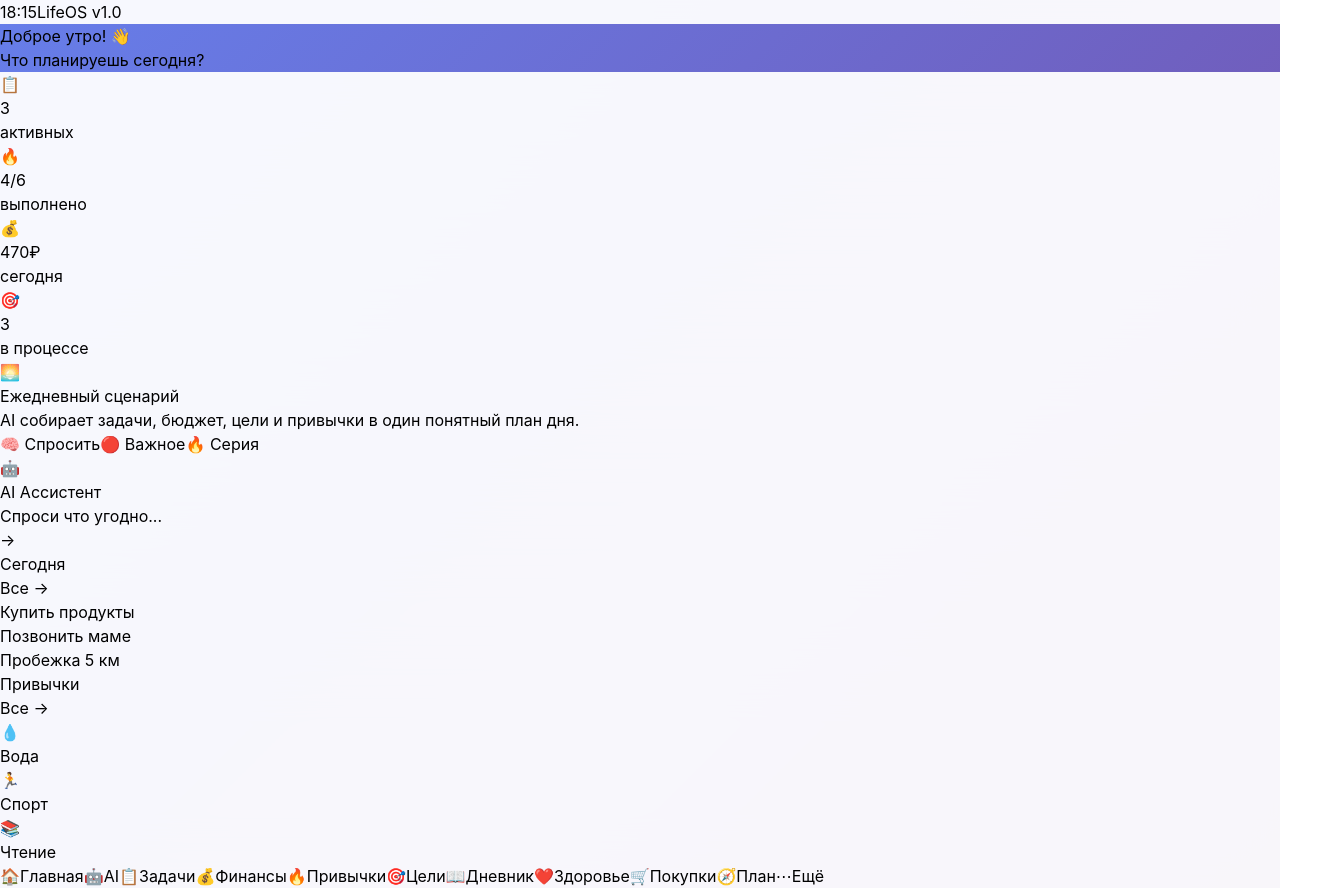
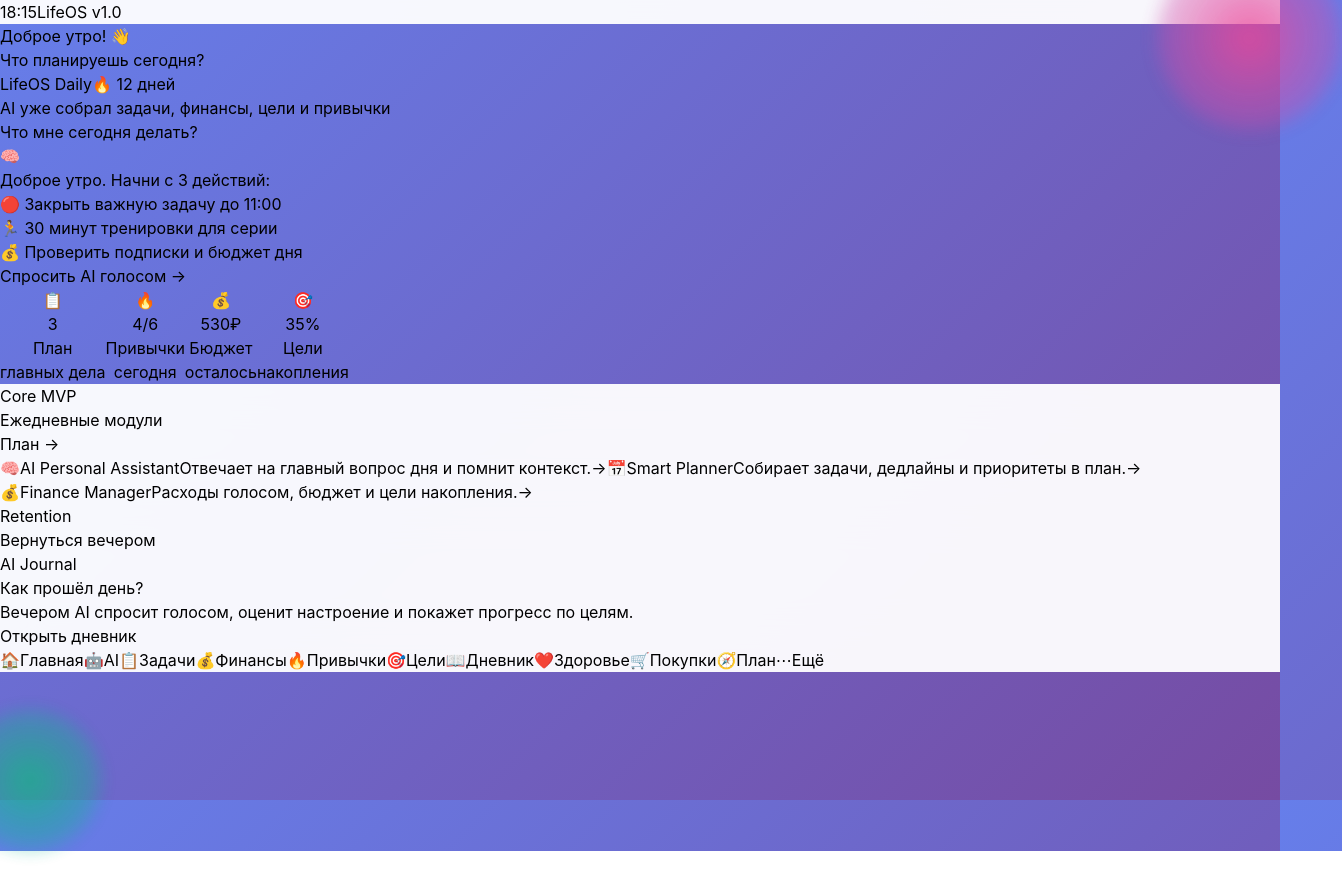
Before and after one commit to cyberzone51/lifeos, a Next.js app in the folder web/: page / in a window 1280 px wide. Shown: the whole page, 1342 px wide, since content can reach past the window. After the commit the page ends 851 px from the top, so only its background shows below. Built offline with nearby package versions, Linux system fonts and the light colour scheme.

Commit message:
Make daily dashboard feel like a modern app

```diff
--- a/web/app/globals.css
+++ b/web/app/globals.css
@@ -102,3 +102,33 @@ body {
   background: rgba(0, 0, 0, 0.2);
   border-radius: 3px;
 }
+
+.hero-orb {
+  position: absolute;
+  border-radius: 9999px;
+  filter: blur(8px);
+  opacity: 0.85;
+  animation: floatOrb 7s ease-in-out infinite;
+}
+
+.hero-orb-one {
+  width: 180px;
+  height: 180px;
+  right: -54px;
+  top: -48px;
+  background: radial-gradient(circle, rgba(236, 72, 153, 0.95), rgba(99, 102, 241, 0.15));
+}
+
+.hero-orb-two {
+  width: 140px;
+  height: 140px;
+  left: -42px;
+  bottom: -52px;
+  background: radial-gradient(circle, rgba(16, 185, 129, 0.9), rgba(14, 165, 233, 0.1));
+  animation-delay: -2.5s;
+}
+
+@keyframes floatOrb {
+  0%, 100% { transform: translate3d(0, 0, 0) scale(1); }
+  50% { transform: translate3d(14px, -10px, 0) scale(1.08); }
+}
--- a/web/app/page.tsx
+++ b/web/app/page.tsx
@@ -88,73 +88,97 @@ export default function Home() {
 
 function HomeTab({ setTab }: { setTab: (t: Tab) => void }) {
   return (
-    <div className="space-y-4 slide-in">
-      {/* Stats Cards */}
-      <div className="grid grid-cols-2 gap-3">
-        <StatCard icon="📋" label="Задачи" value="3" sub="активных" color="blue" onClick={() => setTab('tasks')} />
-        <StatCard icon="🔥" label="Привычки" value="4/6" sub="выполнено" color="orange" onClick={() => setTab('habits')} />
-        <StatCard icon="💰" label="Расходы" value="470₽" sub="сегодня" color="green" onClick={() => setTab('finance')} />
-        <StatCard icon="🎯" label="Цели" value="3" sub="в процессе" color="purple" onClick={() => setTab('goals')} />
+    <div className="space-y-5 slide-in">
+      <section className="relative overflow-hidden rounded-[2rem] border border-white/20 bg-slate-950 p-5 text-white shadow-2xl">
+        <div className="hero-orb hero-orb-one" />
+        <div className="hero-orb hero-orb-two" />
+        <div className="relative z-10">
+          <div className="mb-4 flex items-center justify-between">
+            <span className="rounded-full bg-white/10 px-3 py-1 text-xs font-semibold backdrop-blur">LifeOS Daily</span>
+            <span className="rounded-full bg-emerald-400/20 px-3 py-1 text-xs text-emerald-200">🔥 12 дней</span>
           </div>
-
-      {/* Daily Habit Loop */}
-      <div className="glass rounded-2xl p-4 bg-white/90">
+          <p className="text-sm text-indigo-100">AI уже собрал задачи, финансы, цели и привычки</p>
+          <h2 className="mt-2 text-3xl font-black leading-tight">Что мне сегодня делать?</h2>
+          <div className="mt-5 rounded-3xl bg-white/10 p-4 backdrop-blur-xl">
             <div className="flex items-start gap-3">
-          <div className="w-12 h-12 bg-gradient-to-br from-amber-400 to-orange-500 rounded-xl flex items-center justify-center text-2xl">
-            🌅
-          </div>
+              <div className="flex h-11 w-11 items-center justify-center rounded-2xl bg-white text-2xl shadow-lg">🧠</div>
               <div className="flex-1">
-            <p className="font-semibold text-gray-800">Ежедневный сценарий</p>
-            <p className="text-sm text-gray-600 mt-1">AI собирает задачи, бюджет, цели и привычки в один понятный план дня.</p>
-            <div className="mt-3 grid grid-cols-3 gap-2 text-center text-xs">
-              <button onClick={() => setTab('ai')} className="rounded-xl bg-indigo-50 px-2 py-2 text-indigo-700">🧠 Спросить</button>
-              <button onClick={() => setTab('tasks')} className="rounded-xl bg-red-50 px-2 py-2 text-red-700">🔴 Важное</button>
-              <button onClick={() => setTab('habits')} className="rounded-xl bg-orange-50 px-2 py-2 text-orange-700">🔥 Серия</button>
+                <p className="font-semibold">Доброе утро. Начни с 3 действий:</p>
+                <div className="mt-3 space-y-2 text-sm text-white/85">
+                  <p>🔴 Закрыть важную задачу до 11:00</p>
+                  <p>🏃 30 минут тренировки для серии</p>
+                  <p>💰 Проверить подписки и бюджет дня</p>
                 </div>
               </div>
             </div>
-      </div>
-
-      {/* Quick AI */}
-      <div className="glass rounded-2xl p-4 card-hover cursor-pointer" onClick={() => setTab('ai')}>
-        <div className="flex items-center gap-3">
-          <div className="w-12 h-12 bg-gradient-to-br from-indigo-500 to-purple-600 rounded-xl flex items-center justify-center text-2xl">
-            🤖
-          </div>
-          <div className="flex-1">
-            <p className="font-semibold text-gray-800">AI Ассистент</p>
-            <p className="text-sm text-gray-500">Спроси что угодно...</p>
-          </div>
-          <span className="text-gray-400">→</span>
+            <button onClick={() => setTab('ai')} className="mt-4 w-full rounded-2xl bg-white px-4 py-3 font-bold text-indigo-700 shadow-xl transition hover:scale-[1.01]">
+              Спросить AI голосом →
+            </button>
           </div>
         </div>
+      </section>
 
-      {/* Today's Tasks */}
-      <div className="glass rounded-2xl p-4">
-        <div className="flex justify-between items-center mb-3">
-          <h3 className="font-semibold text-gray-800">Сегодня</h3>
-          <button onClick={() => setTab('tasks')} className="text-indigo-500 text-sm">Все →</button>
+      <section className="grid grid-cols-2 gap-3">
+        <WowStat icon="📋" label="План" value="3" sub="главных дела" tone="from-sky-400 to-blue-600" onClick={() => setTab('tasks')} />
+        <WowStat icon="🔥" label="Привычки" value="4/6" sub="сегодня" tone="from-orange-400 to-rose-500" onClick={() => setTab('habits')} />
+        <WowStat icon="💰" label="Бюджет" value="530₽" sub="осталось" tone="from-emerald-400 to-teal-600" onClick={() => setTab('finance')} />
+        <WowStat icon="🎯" label="Цели" value="35%" sub="накопления" tone="from-violet-400 to-fuchsia-600" onClick={() => setTab('goals')} />
+      </section>
+
+      <section className="glass rounded-[2rem] p-4 shadow-xl">
+        <div className="mb-4 flex items-center justify-between">
+          <div>
+            <p className="text-xs font-bold uppercase tracking-wide text-indigo-500">Core MVP</p>
+            <h3 className="text-lg font-black text-gray-900">Ежедневные модули</h3>
           </div>
-        <div className="space-y-2">
-          <TaskItem title="Купить продукты" priority="high" done={false} />
-          <TaskItem title="Позвонить маме" priority="medium" done={false} />
-          <TaskItem title="Пробежка 5 км" priority="low" done={true} />
+          <button onClick={() => setTab('roadmap')} className="rounded-full bg-indigo-50 px-3 py-2 text-xs font-bold text-indigo-600">План →</button>
         </div>
+        <div className="grid gap-3">
+          <ModulePreview icon="🧠" title="AI Personal Assistant" text="Отвечает на главный вопрос дня и помнит контекст." onClick={() => setTab('ai')} />
+          <ModulePreview icon="📅" title="Smart Planner" text="Собирает задачи, дедлайны и приоритеты в план." onClick={() => setTab('tasks')} />
+          <ModulePreview icon="💰" title="Finance Manager" text="Расходы голосом, бюджет и цели накопления." onClick={() => setTab('finance')} />
         </div>
+      </section>
 
-      {/* Habits Progress */}
-      <div className="glass rounded-2xl p-4">
-        <div className="flex justify-between items-center mb-3">
-          <h3 className="font-semibold text-gray-800">Привычки</h3>
-          <button onClick={() => setTab('habits')} className="text-indigo-500 text-sm">Все →</button>
+      <section className="glass rounded-[2rem] p-4 shadow-xl">
+        <div className="flex items-center justify-between">
+          <div>
+            <p className="text-xs font-bold uppercase tracking-wide text-orange-500">Retention</p>
+            <h3 className="text-lg font-black text-gray-900">Вернуться вечером</h3>
           </div>
-        <div className="flex gap-3 overflow-x-auto pb-2">
-          <HabitMini icon="💧" name="Вода" progress={60} />
-          <HabitMini icon="🏃" name="Спорт" progress={100} />
-          <HabitMini icon="📚" name="Чтение" progress={30} />
+          <span className="rounded-full bg-orange-50 px-3 py-2 text-xs font-bold text-orange-600">AI Journal</span>
         </div>
+        <div className="mt-4 rounded-3xl bg-gradient-to-r from-orange-50 to-pink-50 p-4">
+          <p className="font-semibold text-gray-900">Как прошёл день?</p>
+          <p className="mt-1 text-sm text-gray-600">Вечером AI спросит голосом, оценит настроение и покажет прогресс по целям.</p>
+          <button onClick={() => setTab('journal')} className="mt-3 rounded-2xl bg-gray-900 px-4 py-2 text-sm font-bold text-white">Открыть дневник</button>
         </div>
+      </section>
     </div>
+  )
+}
+
+function WowStat({ icon, label, value, sub, tone, onClick }: { icon: string; label: string; value: string; sub: string; tone: string; onClick: () => void }) {
+  return (
+    <button onClick={onClick} className="card-hover overflow-hidden rounded-[1.5rem] bg-white/95 p-4 text-left shadow-xl">
+      <div className={`mb-3 flex h-11 w-11 items-center justify-center rounded-2xl bg-gradient-to-br ${tone} text-2xl shadow-lg`}>{icon}</div>
+      <p className="text-2xl font-black text-gray-900">{value}</p>
+      <p className="text-sm font-semibold text-gray-700">{label}</p>
+      <p className="text-xs text-gray-500">{sub}</p>
+    </button>
+  )
+}
+
+function ModulePreview({ icon, title, text, onClick }: { icon: string; title: string; text: string; onClick: () => void }) {
+  return (
+    <button onClick={onClick} className="flex items-center gap-3 rounded-3xl bg-gray-50 p-3 text-left transition hover:bg-indigo-50">
+      <span className="flex h-12 w-12 items-center justify-center rounded-2xl bg-white text-2xl shadow-sm">{icon}</span>
+      <span className="flex-1">
+        <span className="block font-bold text-gray-900">{title}</span>
+        <span className="block text-sm text-gray-500">{text}</span>
+      </span>
+      <span className="text-indigo-500">→</span>
+    </button>
   )
 }
 
```
Lines whose indentation alone changed are shown as unchanged.
